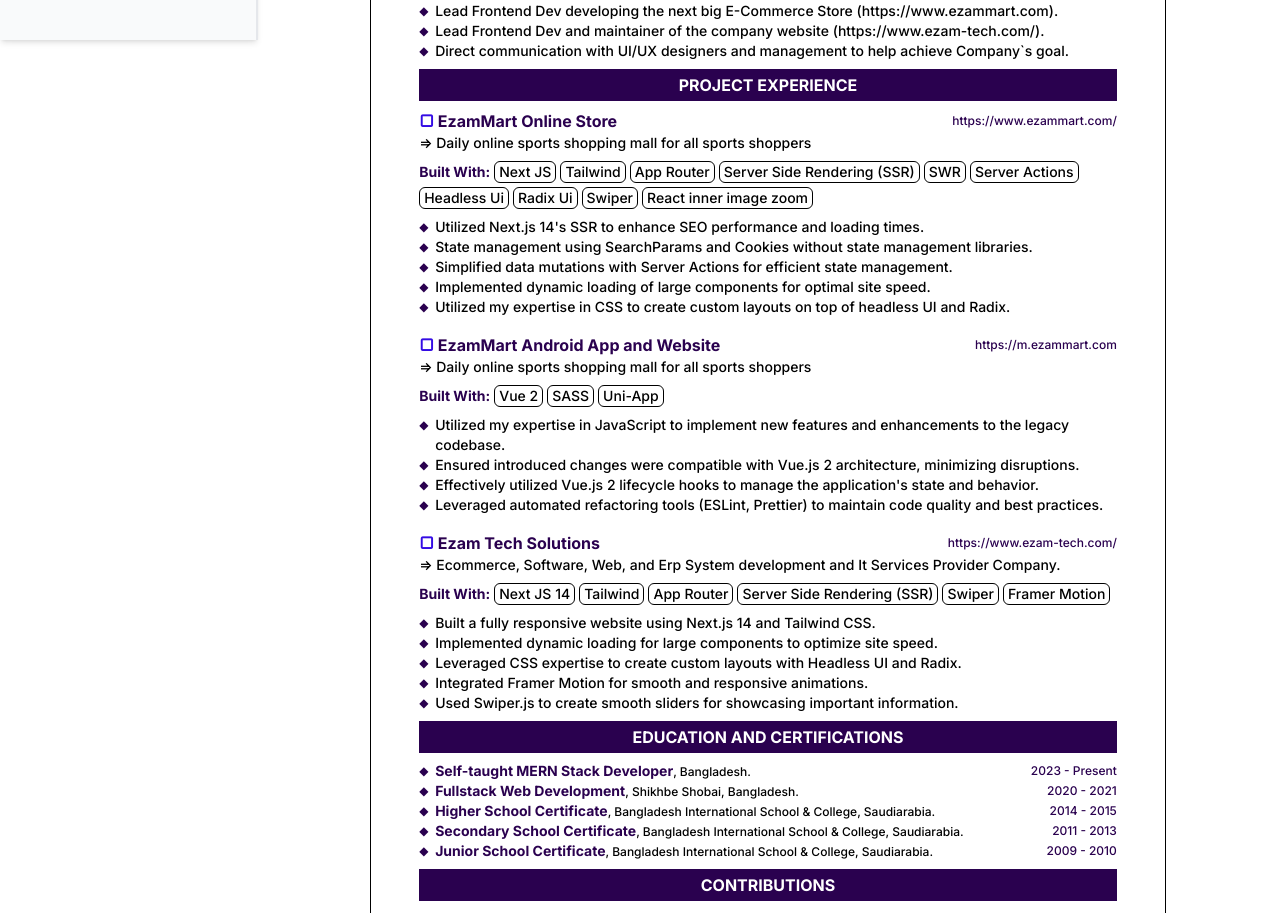
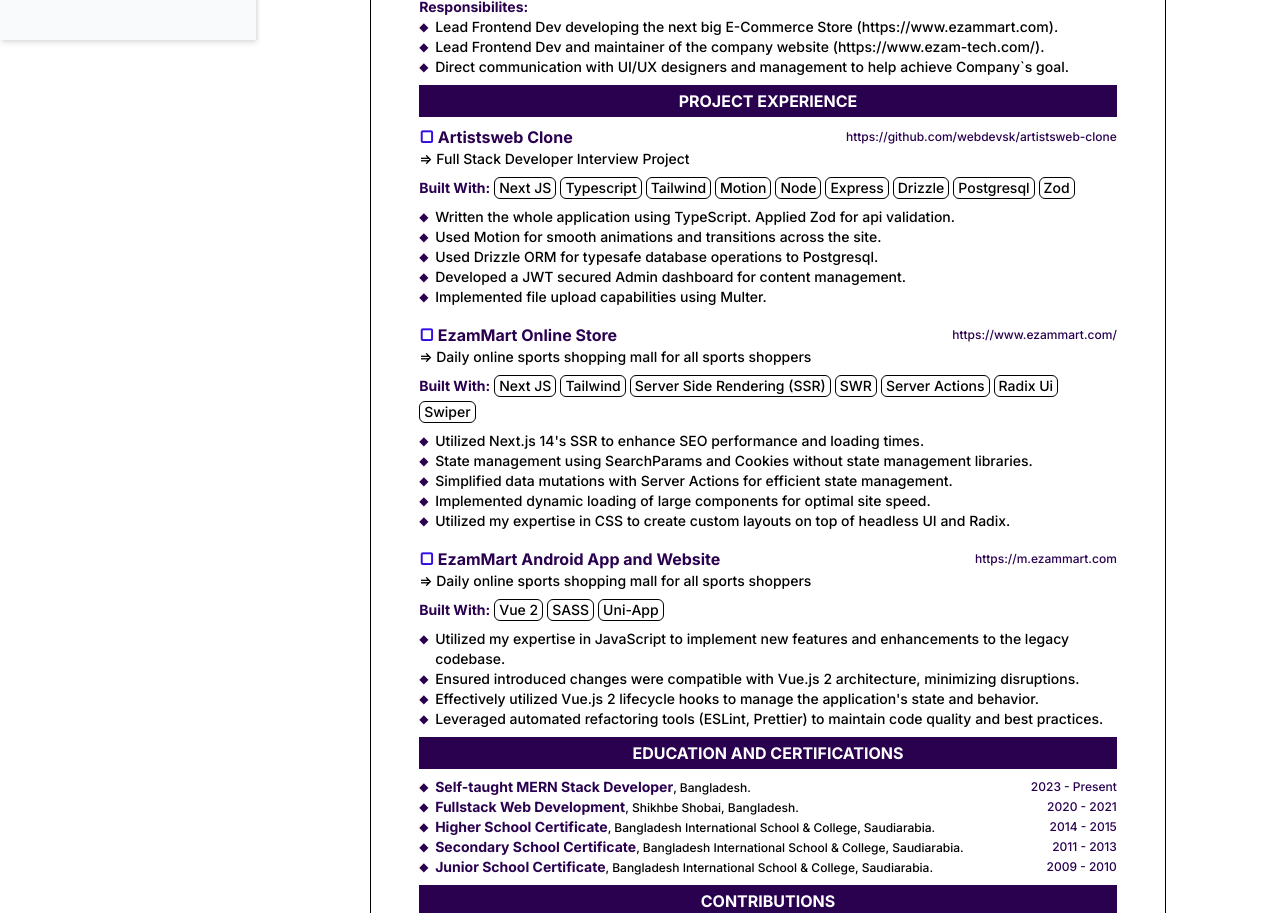
Before and after one commit to webdevsk/next-resume, a Next.js app: page /template1 in a window 1280 px wide. Shown: the part 760-1673 px from the top of the page. Built offline with nearby package versions, Linux system fonts and the light colour scheme.

Commit message:
Updated projects and fixed layout style

```diff
--- a/src/app/(viewer-side)/layout.js
+++ b/src/app/(viewer-side)/layout.js
@@ -24,7 +24,6 @@
     return (
         <>
             {!printMode && <SideBar />}
-            {!printMode && <div className="container mt-12"></div>}
             <div className={!printMode ? "pdf-container" : ""}>
                 <div
                     id="pdf"
--- a/src/app/index.css
+++ b/src/app/index.css
@@ -49,6 +49,6 @@
 
 /* for non live version/non print mode */
 .pdf-container {
-  @apply mx-auto mt-4 w-full max-w-max translate-x-32 border border-black bg-white p-4 md:p-[--pdf-margin];
+  @apply mx-auto my-16 w-full max-w-max translate-x-32 border border-black bg-white p-4 md:p-[--pdf-margin];
 }
 /* XXXXXXXXXXXXXXXXXXXXXXXXXXXXXXXXXXXXXXXXXXXXXXXXXXXXXXXXXXXXXXXXXXXXXXXXXXXXX */
--- a/src/data/resume.js
+++ b/src/data/resume.js
@@ -60,6 +60,32 @@
     projects: [
       {
         enabled: true,
+        title: "Artistsweb Clone",
+        shortDescription:
+          "Full Stack Developer Interview Project",
+        link: "https://artistsweb-clone.vercel.app",
+        repo: "https://github.com/webdevsk/artistsweb-clone",
+        builtWith: [
+          "Next JS",
+          "Typescript",
+          "Tailwind",
+          "Motion",
+          "Node",
+          "Express",
+          "Drizzle",
+          "Postgresql",
+          "Zod"
+        ],
+        features: [
+          "Written the whole application using TypeScript. Applied Zod for api validation",
+          "Used Motion for smooth animations and transitions across the site",
+          "Used Drizzle ORM for typesafe database operations to Postgresql",
+          "Developed a JWT secured Admin dashboard for content management",
+          "Implemented file upload capabilities using Multer",
+        ],
+      },
+      {
+        enabled: true,
         title: "EzamMart Online Store",
         shortDescription:
           "Daily online sports shopping mall for all sports shoppers",
@@ -68,14 +94,11 @@
         builtWith: [
           "Next JS",
           "Tailwind",
-          "App Router",
           "Server Side Rendering (SSR)",
           "SWR",
           "Server Actions",
-          "Headless Ui",
           "Radix Ui",
           "Swiper",
-          "React inner image zoom",
         ],
         features: [
           "Utilized Next.js 14's SSR to enhance SEO performance and loading times.",
@@ -85,6 +108,7 @@
           "Utilized my expertise in CSS to create custom layouts on top of headless UI and Radix.",
         ],
       },
+
       {
         enabled: true,
         title: "EzamMart Android App and Website",
@@ -101,7 +125,7 @@
         ],
       },
       {
-        enabled: true,
+        enabled: false,
         title: "Ezam Tech Solutions",
         shortDescription:
           "Ecommerce, Software, Web, and Erp System development and It Services Provider Company.",
```
